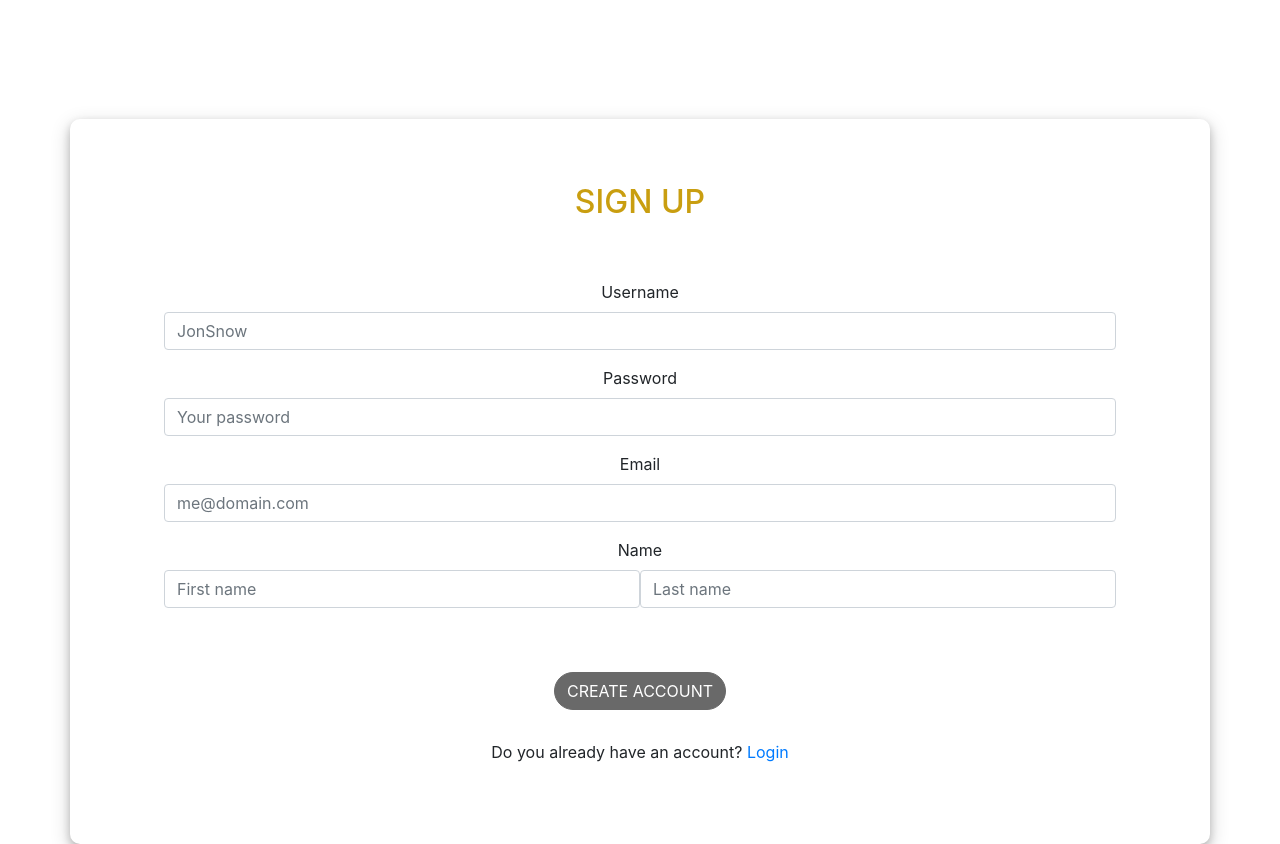
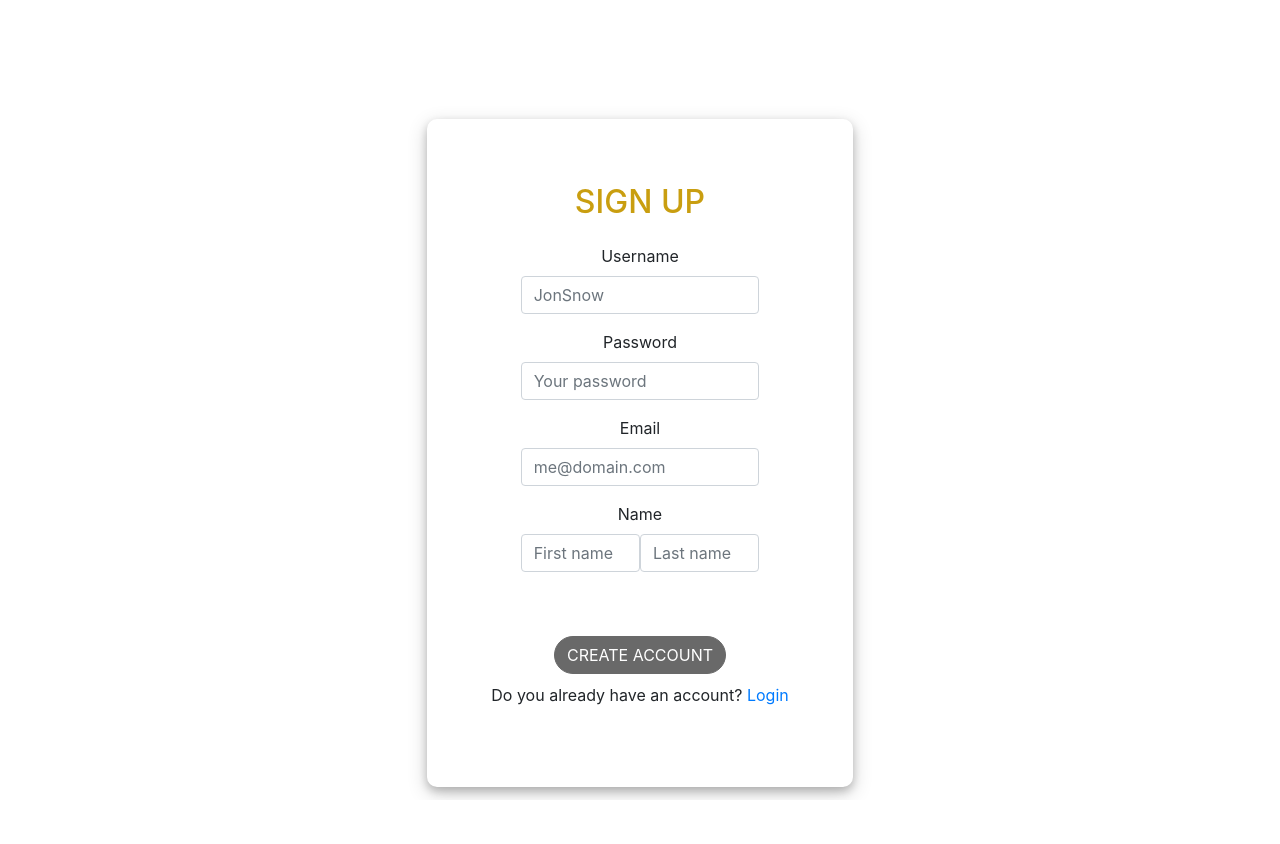
Before and after one commit to dgentil13/TableFlip, a Node server app: page /signup in a window 1280 px wide. After the commit the page ends 800 px from the top, so only its background shows below. Run offline with Node 20, Linux system fonts and the light colour scheme; some libraries are stand-ins or nearby versions.

Commit message:
responsive ready

```diff
--- a/public/js/maps.js
+++ b/public/js/maps.js
@@ -98,9 +98,6 @@
           map: map,
           title: "You are here."
         });
-      },
-      function() {
-        console.log("Error in the geolocation service.");
       }
     );
   } else {
--- a/views/auth/login.hbs
+++ b/views/auth/login.hbs
@@ -1,5 +1,5 @@
 <section class="signup">
-  <div class="signup-form2 container d-flex flex-column justify-content-center text-center">
+  <div class="signup-form2 container d-flex flex-column justify-content-center text-center col-lg-4">
     <h2>Sign In</h2>
     <form action="/login" method="POST">
       <div class="sign-input form-group">
--- a/views/auth/signup.hbs
+++ b/views/auth/signup.hbs
@@ -1,6 +1,6 @@
 
 <section class="signup">
-  <div class="signup-form2 container d-flex flex-column justify-content-center text-center">
+  <div class="signup-form2 container d-flex flex-column justify-content-center text-center col-lg-4">
     <h2>Sign Up</h2>
     <form action="/signup" method="POST" id="form-container">
       <div class="sign-input form-group">
```
